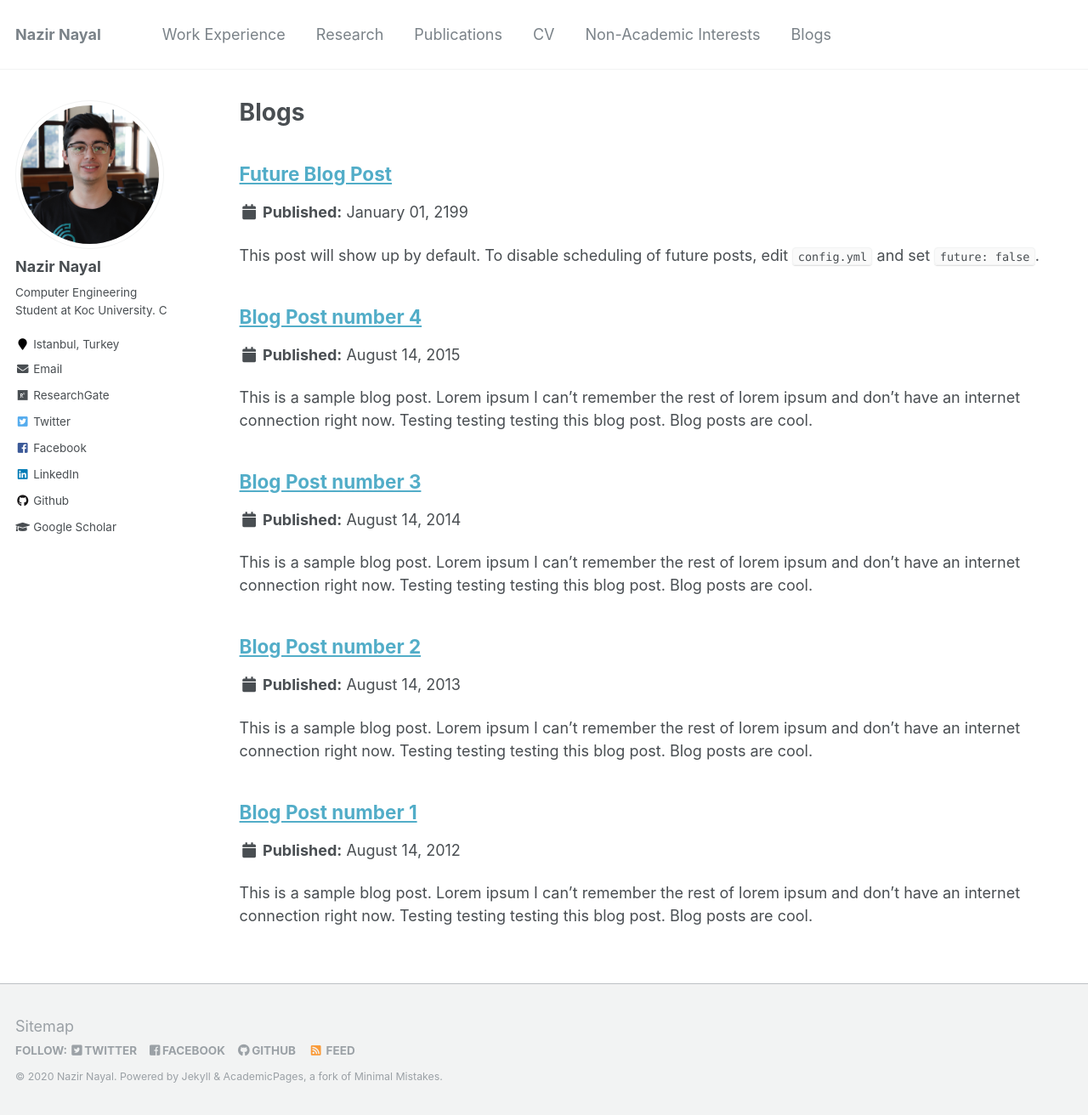
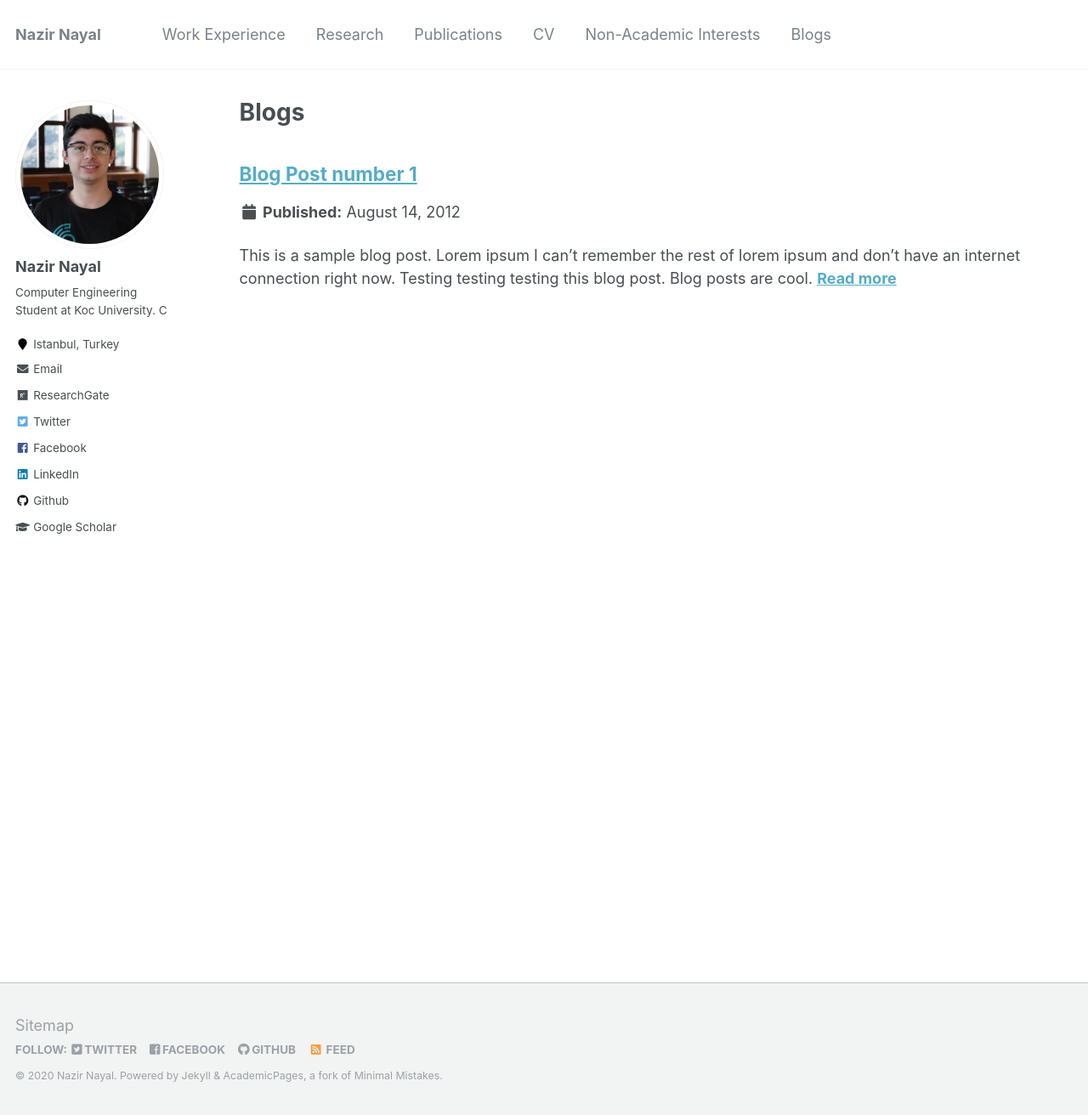
Before and after one commit to NazirNayal8/nazirnayal.github.io, a Jekyll site: the page built from _pages/blogs.md, in a window 1280 px wide and 1312 px high. Shown: the whole window at 85% size. Built offline with Jekyll 4.4.1, drawn with Linux system fonts in a browser that asks for light colours.

Commit message:
remove unnecessary blogs

```diff
--- a/_blogs/2012-08-14-blog-post-1.md
+++ b/_blogs/2012-08-14-blog-post-1.md
@@ -1,7 +1,7 @@
 ---
 title: 'Blog Post number 1'
 date: 2012-08-14
-permalink: /posts/2012/08/blog-post-1/
+permalink: /blogs/2012/08/blog-post-1/
 tags:
   - cool posts
   - category1
--- a/_blogs/2013-08-14-blog-post-2.md
+++ /dev/null
@@ -1,20 +0,0 @@
----
-title: 'Blog Post number 2'
-date: 2013-08-14
-permalink: /posts/2013/08/blog-post-2/
-tags:
-  - cool posts
-  - category1
-  - category2
----
-
-This is a sample blog post. Lorem ipsum I can't remember the rest of lorem ipsum and don't have an internet connection right now. Testing testing testing this blog post. Blog posts are cool.
-
-Headings are cool
-======
-
-You can have many headings
-======
-
-Aren't headings cool?
-------
--- a/_blogs/2014-08-14-blog-post-3.md
+++ /dev/null
@@ -1,20 +0,0 @@
----
-title: 'Blog Post number 3'
-date: 2014-08-14
-permalink: /posts/2014/08/blog-post-3/
-tags:
-  - cool posts
-  - category1
-  - category2
----
-
-This is a sample blog post. Lorem ipsum I can't remember the rest of lorem ipsum and don't have an internet connection right now. Testing testing testing this blog post. Blog posts are cool.
-
-Headings are cool
-======
-
-You can have many headings
-======
-
-Aren't headings cool?
-------
--- a/_blogs/2199-01-01-future-post.md
+++ /dev/null
@@ -1,11 +0,0 @@
----
-title: 'Future Blog Post'
-date: 2199-01-01
-permalink: /posts/2012/08/blog-post-4/
-tags:
-  - cool posts
-  - category1
-  - category2
----
-
-This post will show up by default. To disable scheduling of future posts, edit `config.yml` and set `future: false`.
--- a/_config.yml
+++ b/_config.yml
@@ -18,7 +18,7 @@ teaser                   :  # filename of teaser fallback teaser image placed in
 breadcrumbs              : false # true, false (default)
 words_per_minute         : 160
 future                   : true
-read_more                : "disabled" # if enabled, adds "Read more" links to excerpts
+read_more                : "enabled" # if enabled, adds "Read more" links to excerpts
 talkmap_link             : false #change to true to add link to talkmap on talks page
 comments:
   provider               : # false (default), "disqus", "discourse", "facebook", "google-plus", "staticman", "custom"
```
Also changed, not shown: _blogs/2015-08-14-blog-post-4.md (deleted, +0 -20 lines).
